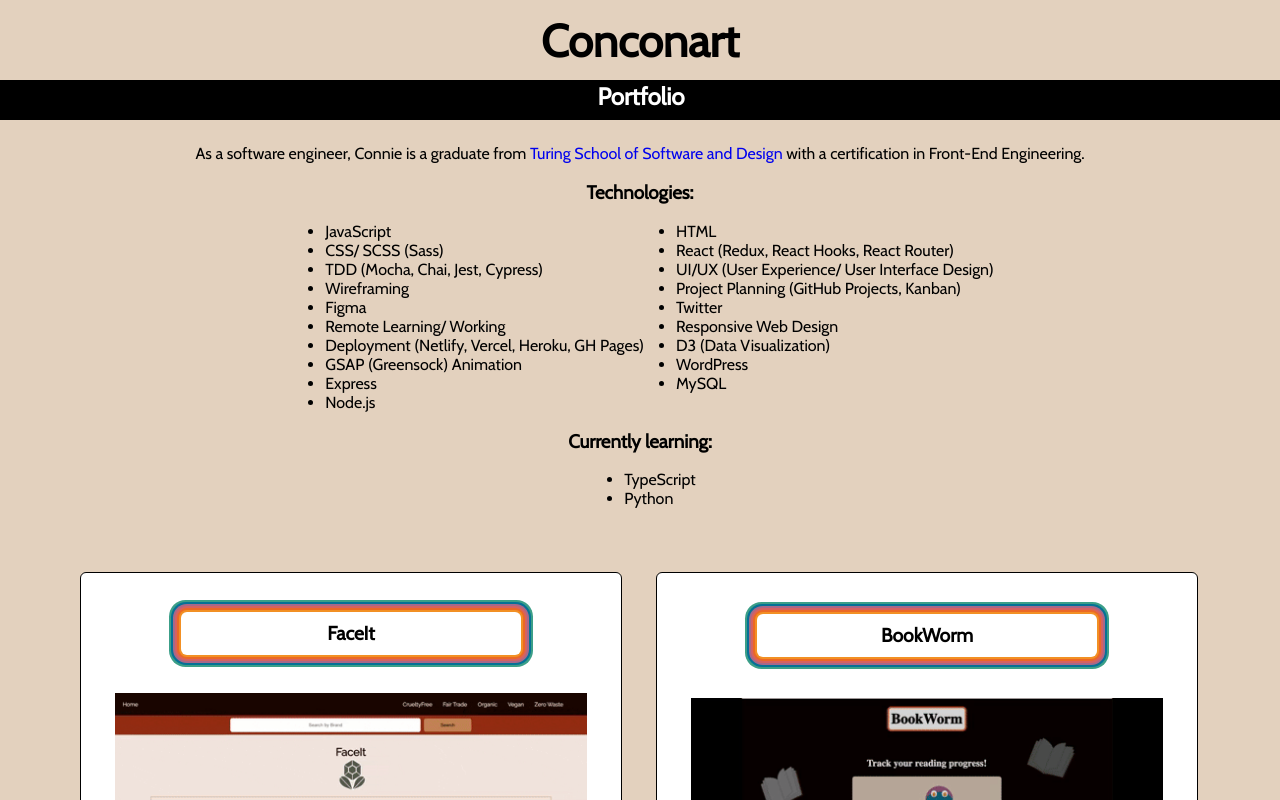
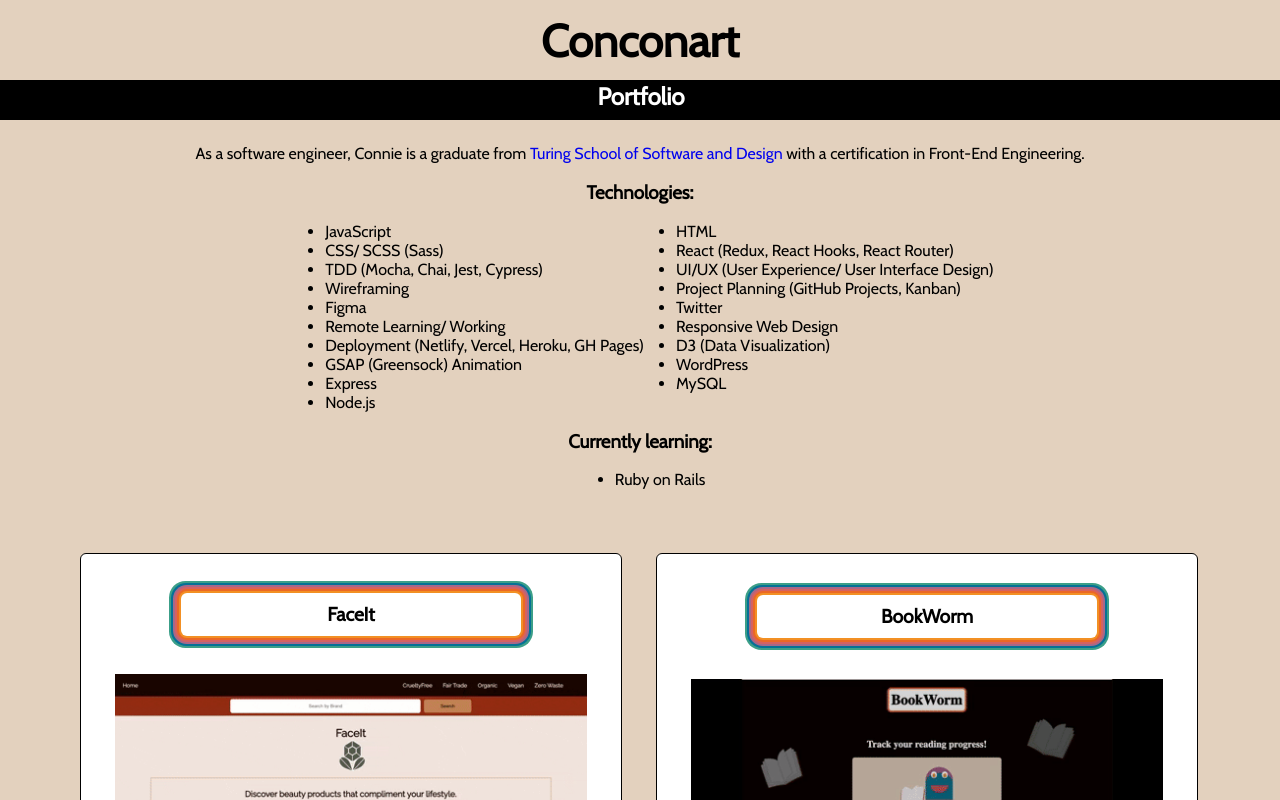
Before and after one commit to conconartist/conconart, a React (Create React App) app: page /portfolio in a window 1280 px wide. Shown: the top 800 px of the page. Built offline with nearby package versions, Linux system fonts and the light colour scheme.

Commit message:
Update Dev summary

```diff
--- a/src/DevSummary/DevSummary.js
+++ b/src/DevSummary/DevSummary.js
@@ -30,8 +30,7 @@ export const DevSummary = () => {
         </ul>
         <h3>Currently learning:</h3>
           <ul className='techLearningList'>
-            <li>TypeScript</li>
-            <li>Python</li>
+            <li>Ruby on Rails</li>
           </ul>
       </section>
     )
```
